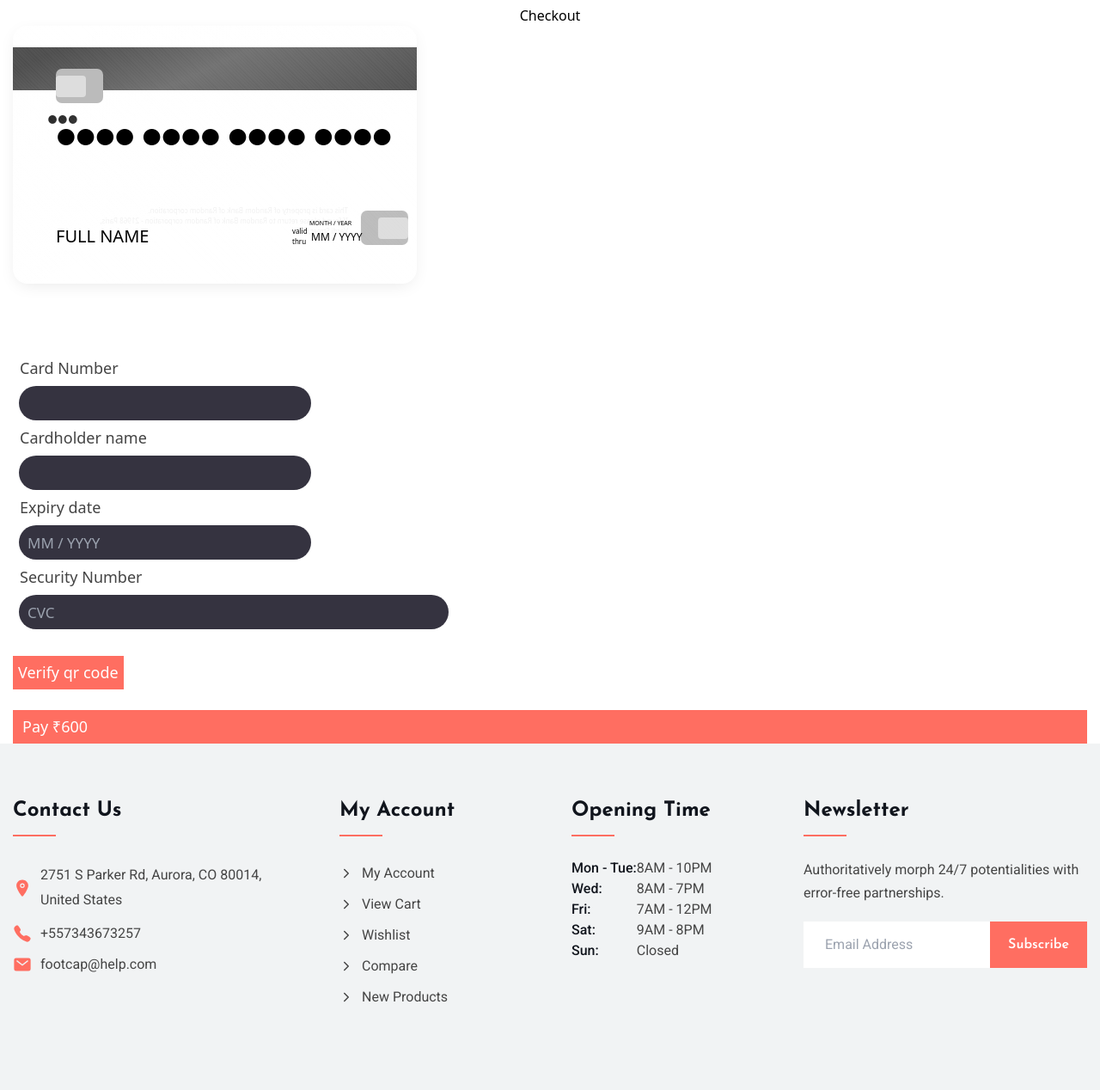
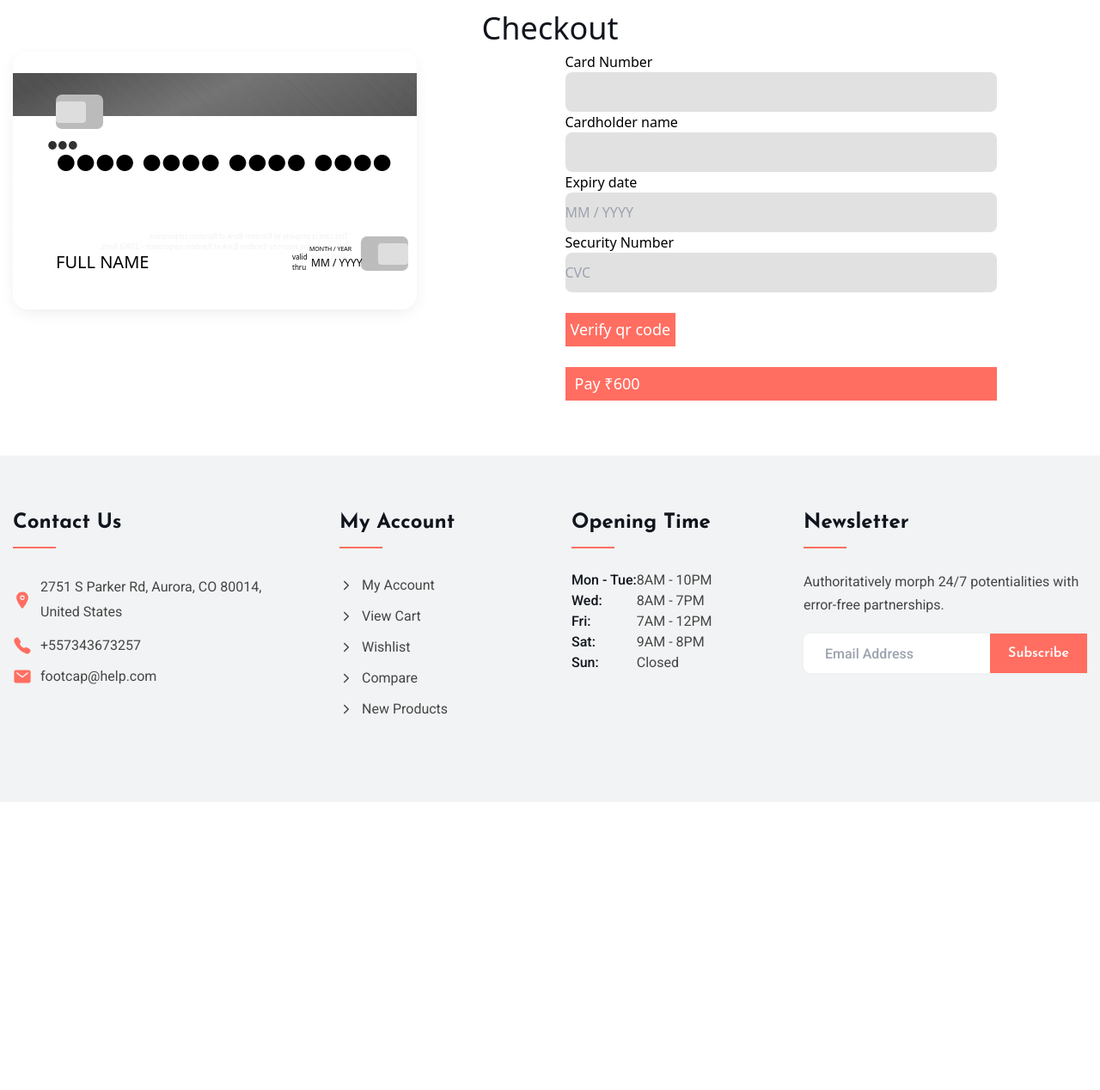
Before and after one commit to annu12340/pangeaHacks, a Django app: page /shop/checkout in a window 1280 px wide. Shown: the part 84-1352 px from the top of the page at 86% size. After the commit the page ends 1017 px from the top, so only its background shows below. Run offline with Django 3.2, Linux system fonts and the light colour scheme; some libraries are stand-ins or nearby versions.

Commit message:
Fix | Updating payment UI

```diff
--- a/static/css/layout.css
+++ b/static/css/layout.css
@@ -477,6 +477,7 @@ body {
    margin-bottom: 20px;
 }
 .footer {
+   margin-top: 5%;
    font-family: var(--ff-roboto);
 }
 .footer-top {
@@ -705,3 +706,39 @@ a.footer-link:is(:hover, :focus) {
       gap: 50px;
    }
 }
+
+input {
+   width: 100%;
+   height: 100%;
+   border: none;
+   background-color: #e1e1e1;
+   border-radius: 8px;
+   font-size: 15px;
+   font-weight: 500;
+   padding: 0 40px 0 16px;
+   box-shadow: 0 0 0 2px rgba(134, 140, 160, 0.02);
+   background-position: 96%;
+   color: #030303;
+   height: 46px;
+   display: flex;
+   width: 100%;
+}
+
+/* Checkout succesfull page */
+.payment__container {
+   border-radius: 1.25rem;
+   display: flex;
+   flex-direction: column;
+   align-items: center;
+   justify-content: space-evenly;
+}
+
+.payment__container-tickmark {
+   width: 50px !important;
+}
+
+.payment__container-heading {
+   margin-bottom: 20px;
+   font-size: 2rem;
+   color: #282626;
+}
--- a/templates/payment.html
+++ b/templates/payment.html
@@ -144,25 +144,7 @@
       font-size: 8px;
       bottom: 55px;
    }
-   .container .col2 input {
-      display: block;
-      width: 340px;
-      height: 40px;
-      padding-left: 10px;
-      padding-top: 3px;
-      padding-bottom: 3px;
-      margin: 7px;
-      font-size: 17px;
-      border-radius: 20px;
-      background: #353340;
-      border: none;
-      transition: background 0.5s;
-   }
-   .container .col2 input:focus {
-      outline-width: 0;
-      background: rgba(31, 134, 252, 0.15);
-      transition: background 0.5s;
-   }
+
    .container .col2 label {
       padding-left: 8px;
       font-size: 18px;
@@ -193,13 +175,11 @@
    }
 </style>
 <section class="ftco-section">
-   <h1 class="title text-center">Checkout</h1>
+   <h1 class="h2 text-center">Checkout</h1>
    <div class="container-fluid">
-      <div class="row">
-         <div class="col-xl-12">
-            <div class="cart-detail">
       <div class="container">
-                  <div class="col1">
+         <div class="grid grid-cols-1 md:grid-cols-12 gap-4">
+            <div class="col1 md:col-span-6">
                <div class="card">
                   <div class="front">
                      <div class="type">
@@ -222,7 +202,8 @@
                   </div>
                </div>
             </div>
-                  <div class="col2">
+
+            <div class="md:col-span-5 md:pl-5">
                <label>Card Number</label>
                <input class="number" type="text" ng-model="ncard" maxlength="19" onkeypress="return event.charCode >= 48 && event.charCode <= 57" />
                <label>Cardholder name</label>
@@ -241,10 +222,8 @@
          </div>
       </div>
    </div>
-      </div>
-   </div>
 </section>
-<!-- .section -->
+
 <script src="https://cdnjs.cloudflare.com/ajax/libs/jquery/3.1.1/jquery.min.js"></script>
 <script src="https://cdnjs.cloudflare.com/ajax/libs/jqueryui/1.12.1/jquery-ui.min.js"></script>
 <script>
--- a/templates/shop/product-details.html
+++ b/templates/shop/product-details.html
@@ -1,5 +1,4 @@
-{% extends 'layout.html' %} {% load static %} {% block content %}
-
+{% extends 'layout.html' %} {% load static %} {% block content %} <br /><br />
 <section class="ftco-section">
    <div class="container">
       <div class="grid grid-cols-1 md:grid-cols-12 gap-4">
@@ -35,7 +34,7 @@
    </div>
 </section>
 
-<section class="ftco-section bg-white py-12">
+<section class="mt-20 ftco-section bg-white py-12">
    <div class="container">
       <div class="row">
          <div class="col-md-12 heading-section mb-6">
--- a/templates/succesfull.html
+++ b/templates/succesfull.html
@@ -12,8 +12,6 @@
       </div>
       <h3 class="payment__container-welcome">Thank you for the purchase</h3>
       <h3 class="payment__container-cube">Your order is 1055</h3>
-      <a href="https://imgbb.com/"><img src="https://i.ibb.co/92n3bc7/download-1.png" alt="download-1" border="0" /></a>
-      <p class="payment__container-text">Scan the qr code below, to enter the raffle. One lucky winner would get a free amazon gift card</p>
    </div>
 </div>
 
```
Also changed, not shown: templates/qrcode/qrcode_details.html (+33 -51 lines), templates/qrcode/qrcode_generation.html (+1 -12 lines), db.sqlite3. Lines whose indentation alone changed are shown as unchanged.
